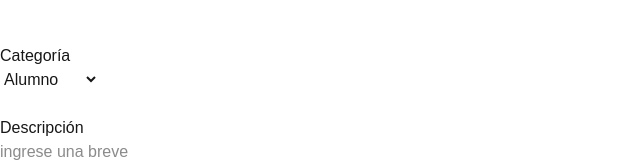
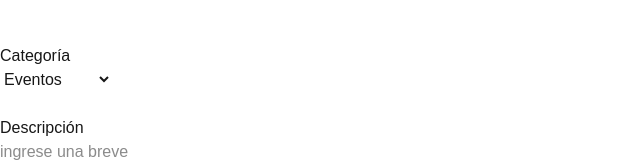
Before and after one commit to DylanZ69/Evaluacion3FrontEnd, a Next.js app in the folder evaluacion3frontend/: page / in a window 1280 px wide. Shown: the part 316-478 px from the top of the page, without its empty margins (0-640 px from the left). Built offline with nearby package versions, Linux system fonts and the light colour scheme.

Commit message:
Revision y final
se reviso el codigo para confirmar que cumple con todo lo pedido.

```diff
--- a/evaluacion3frontend/app/page.tsx
+++ b/evaluacion3frontend/app/page.tsx
@@ -5,7 +5,7 @@ import MostrarPersonas from "./mostrarPersonas"
 import { validarNombre,validarApellido,validarEdad,validarDescripcion,validarFecha } from "./validaciones"
 
 
-const categorias = ["Alumno","Apoderado","Docente"];
+const categorias = ["Eventos","Beneficiarios","Proyectos"];
 const miStorage = window.localStorage
 
 const initialState: Persona ={
```
